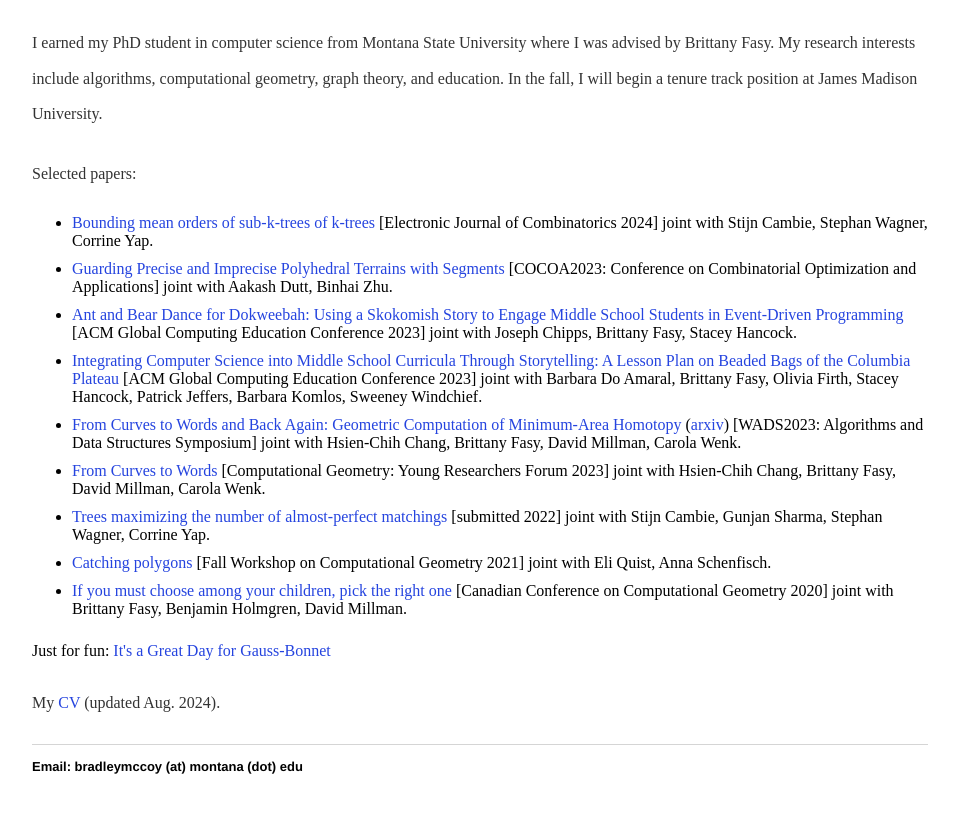
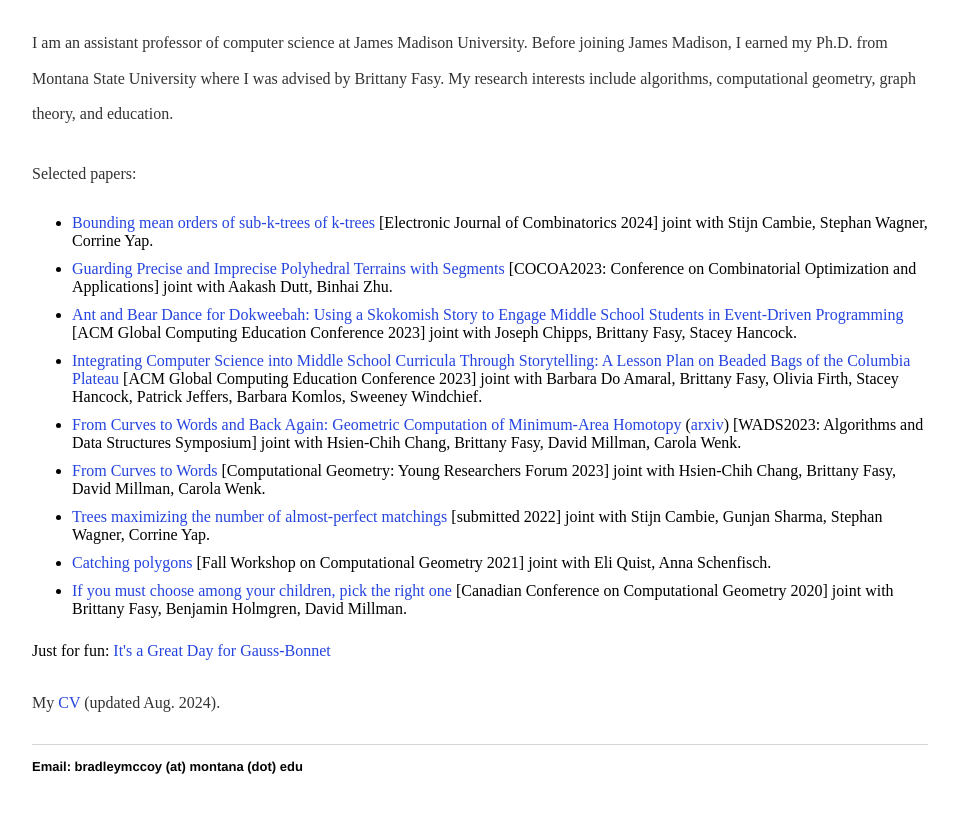
Before and after one commit to Brad-A-M/Brad-A-M.github.io, a Jekyll site: the page built from index.html, in a window 1280 px wide, cut to the strip 421-1257 px from the top of the page. Shown: the top 813 px of the strip, without its empty margins (160-1119 px from the left). Built offline with Jekyll 4.4.1, drawn with Linux system fonts in a browser that asks for light colours.

Commit message:
Update index.html

```diff
--- a/index.html
+++ b/index.html
@@ -10,9 +10,9 @@ title: Bradley McCoy
 	</div>
 
 	<p> <font size="3">
-		I earned my PhD student in computer science from Montana State University where I was advised by Brittany Fasy.
-	My research interests include algorithms, computational geometry, graph theory, and education. In the fall,
-	I will begin a tenure track position at James Madison University.
+		I am an assistant professor of computer science at James Madison University. Before joining James Madison,
+		I earned my Ph.D. from Montana State University where I was advised by Brittany Fasy.
+	My research interests include algorithms, computational geometry, graph theory, and education.
 	</p>
 
 	<p><font size="3">
```
